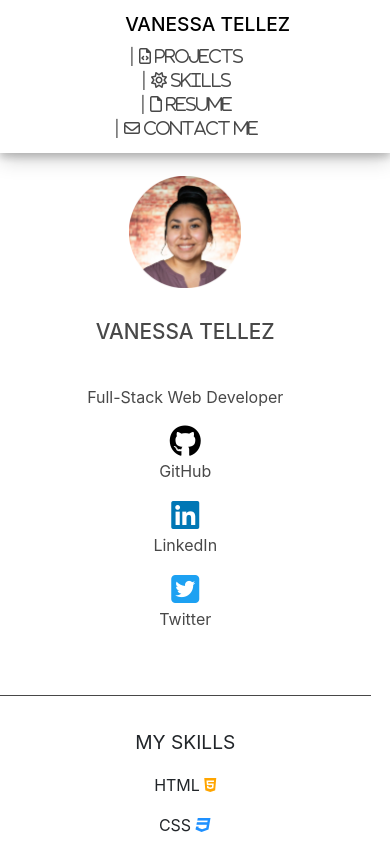
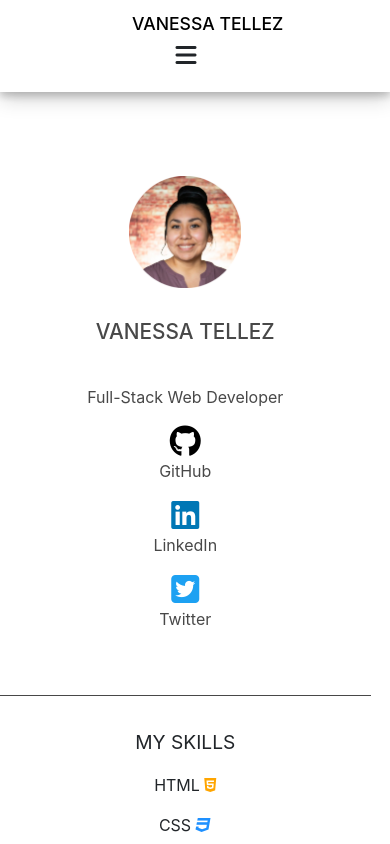
Before and after one commit to vtellez1/portfolio, a React (Create React App) app: page / in a window 390 px wide. Shown: the top 844 px of the page. Built offline with nearby package versions, Linux system fonts and the light colour scheme.

Commit message:
added hamburger menu for phone view

```diff
--- a/package.json
+++ b/package.json
@@ -9,6 +9,7 @@
     "bootstrap": "^4.4.1",
     "components": "^0.1.0",
     "react": "^16.12.0",
+    "react-collapsible": "^2.8.0",
     "react-dom": "^16.12.0",
     "react-router-dom": "^5.1.2",
     "react-scripts": "3.3.0",
--- a/src/components/NavBar.js
+++ b/src/components/NavBar.js
@@ -1,10 +1,15 @@
 import React from 'react';
-
 import { Link } from 'react-scroll';
 
-import { BigDiv, NavDiv, Title, Icon, RightNav, LeftNav } from '../styles/NavBar.styles';
+import { BigDiv, NavDiv, Title, Icon, RightNav, LeftNav, HamburgerMenu} from '../styles/NavBar.styles';
 
 function NavBar() {
+
+  const hamburgerFunction = e => {
+    e.preventDefault();
+    var x = document.getElementById("myLinks");
+    x.style.display === "block" ? x.style.display = "none" : x.style.display = "block";
+  }
 
   return (
     <BigDiv>
@@ -21,14 +26,14 @@ function NavBar() {
             duration={500} style={{color: "black", textDecoration: 'none'}}><Title>VANESSA TELLEZ</Title></Link>
         </LeftNav>
 
-        <RightNav>
+        <RightNav id="myLinks">
           <Link
             activeClass='active'
             to='projects'
             spy={true}
             smooth= {true}
             offset={-70}
-            duration={500} style={{color: "#484848", textDecoration: 'none'}}>|  <i class="far fa-file-code"> Projects</i></Link>
+            duration={500} style={{color: "#484848", textDecoration: 'none'}}> |  <i class="far fa-file-code"> Projects</i></Link>
 
             <Link
             activeClass='active'
@@ -36,7 +41,7 @@ function NavBar() {
             spy={true}
             smooth= {true}
             offset={-70}
-            duration={500} style={{color: "#484848", textDecoration: 'none'}}>|  <i class="far fa-sun">  Skills</i></Link>
+            duration={500} style={{color: "#484848", textDecoration: 'none'}}> |  <i class="far fa-sun">  Skills</i></Link>
 
             <Link
             activeClass='active'
@@ -44,7 +49,7 @@ function NavBar() {
             spy={true}
             smooth= {true}
             offset={-70}
-            duration={500} style={{color: "#484848", textDecoration: 'none'}}>|  <i class="far fa-file"> Resume</i>  </Link>
+            duration={500} style={{color: "#484848", textDecoration: 'none'}}> |  <i class="far fa-file"> Resume</i>  </Link>
 
             <Link
             activeClass='active'
@@ -52,9 +57,12 @@ function NavBar() {
             spy={true}
             smooth= {true}
             offset={-70}
-            duration={500} style={{color: "#484848", textDecoration: 'none'}}>|  <i class="far fa-envelope"> Contact Me</i></Link>
+            duration={500} style={{color: "#484848", textDecoration: 'none'}}> |  <i class="far fa-envelope"> Contact Me</i></Link>
+        </RightNav>
 
-        </RightNav>
+        <HamburgerMenu onClick={hamburgerFunction}>
+        <i class="fas fa-bars"></i>
+        </HamburgerMenu>
 
     </NavDiv>
  </BigDiv>
--- a/src/styles/NavBar.styles.jsx
+++ b/src/styles/NavBar.styles.jsx
@@ -1,4 +1,5 @@
 import styled from 'styled-components';
+
 
 export const BigDiv = styled.div`
 position: fixed;
@@ -38,22 +39,35 @@ justify-content: space-between;
 align-items: center;
 width: 45%;
 
+
 @media(max-width:800px){
-
   width: 75%;
 }
 
 @media(max-width:500px){
   flex-direction: column;
-  width: 95%;
+  width: 40%;
+  display: none;
+}
+`
+
+export const HamburgerMenu = styled.h4`
+display: none;
+
+@media(max-width:500px){
+  display: block;
 }
 `
 
 export const Title = styled.h4`
 font-size: 1.4rem;
 
+@media(max-width:800px){
+  font-size: 1.2rem;
+}
+
 @media(max-width:500px){
-  font-size: 1.2rem;
+  font-size: 1.1rem;
   padding-left: .7rem;
 }
 `
```
Also changed, not shown: 1 other file (tests, documents, lock files or other folders).
